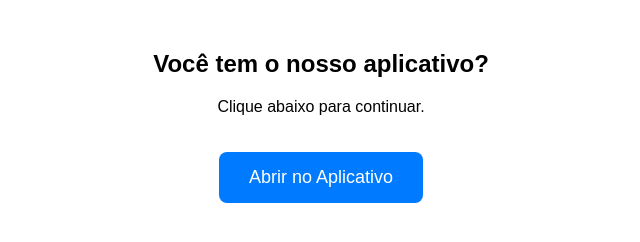
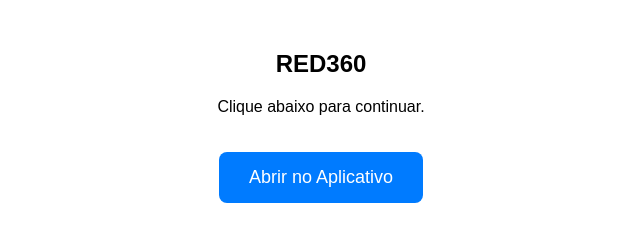
Before and after one commit to italooomorb/360deeplink, a plain HTML site: page index.html in a window 1280 px wide. Shown: the whole page, without its empty margins (319-959 px from the left). Drawn offline with Linux system fonts and the light colour scheme.

Commit message:
Update index.html

```diff
--- a/index.html
+++ b/index.html
@@ -14,7 +14,7 @@
     </style>
 </head>
 <body>
-    <h2>Você tem o nosso aplicativo?</h2>
+    <h2>RED360</h2>
     <p>Clique abaixo para continuar.</p>
 
     <button class="botao" onclick="tentarAbrirApp()">Abrir no Aplicativo</button>
```
